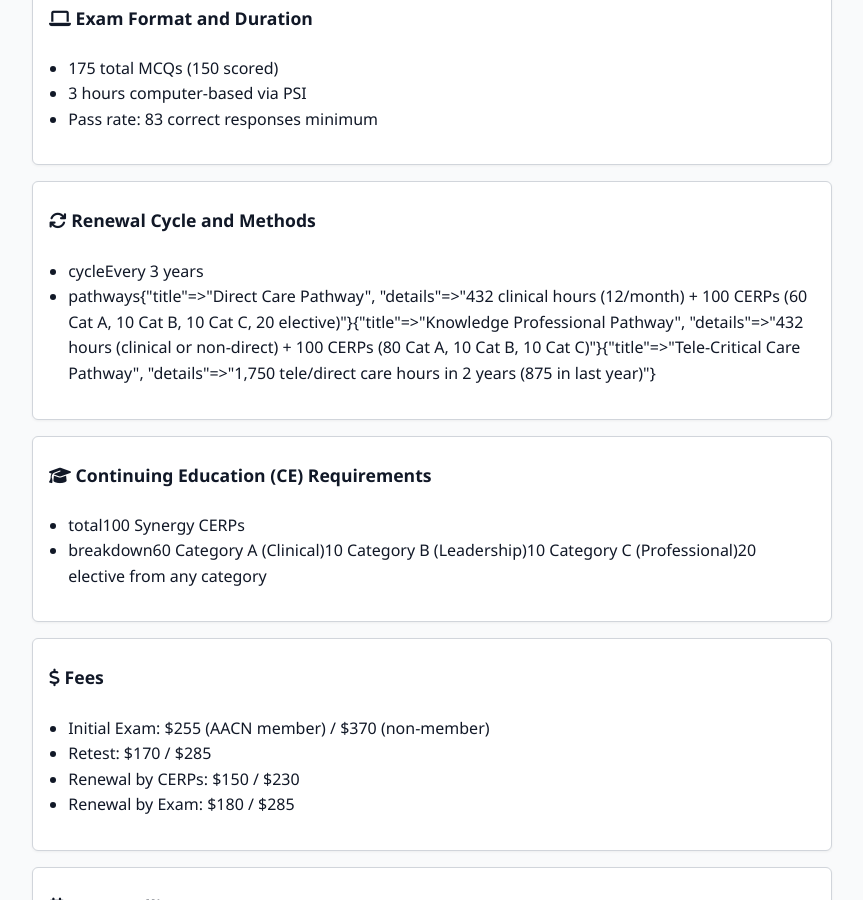
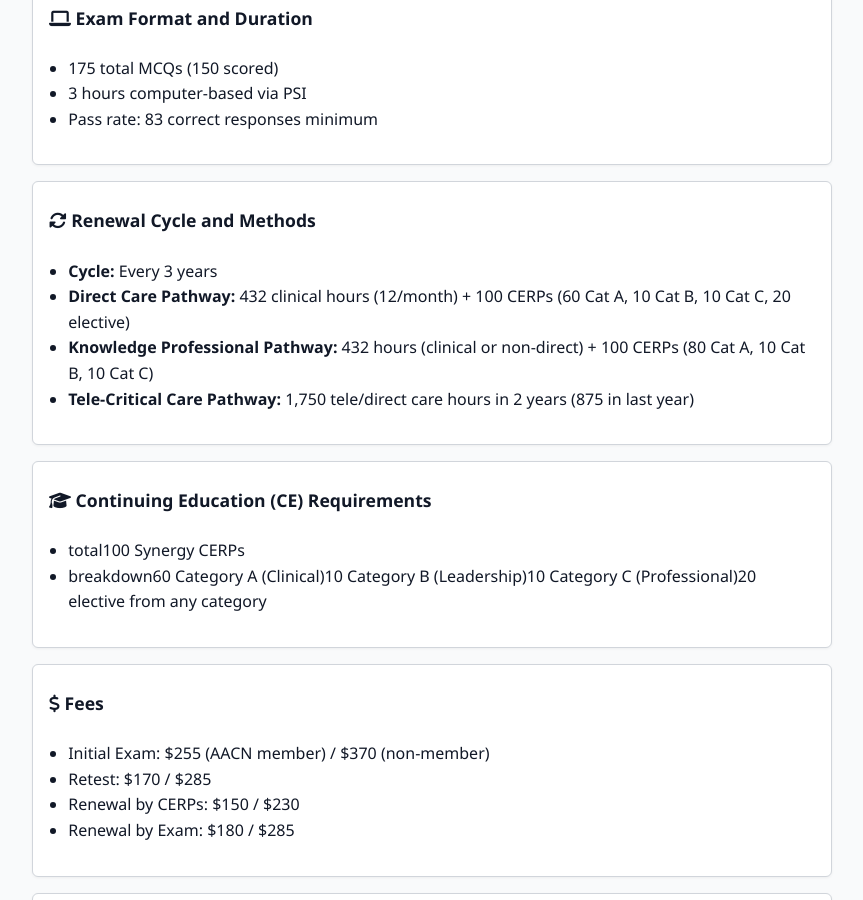
Before and after one commit to simpyll/sort-filter-search, a Jekyll site: the page built from ccrn.md, in a window 1280 px wide and 900 px high, scrolled down 963 px. Shown: the whole window, without its empty margins (208-1071 px from the left). Built offline with Jekyll 4.4.1, drawn with Linux system fonts in a browser that asks for light colours.

Commit message:
Update page.html

```diff
--- a/_layouts/page.html
+++ b/_layouts/page.html
@@ -109,9 +109,12 @@
 </details>
 
 <details open>
-  <summary><i class="fas fa-sync"></i> Renewal Cycle and Methods</summary>
+  <summary><i class="fas fa-sync-alt"></i> Renewal Cycle and Methods</summary>
   <ul>
-    {% for item in page.renewal-cycle-and-methods %}<li>{{ item }}</li>{% endfor %}
+    <li><strong>Cycle:</strong> {{ page.renewal-cycle-and-methods.cycle }}</li>
+    {% for item in page.renewal-cycle-and-methods.pathways %}
+      <li><strong>{{ item.title }}:</strong> {{ item.details }}</li>
+    {% endfor %}
   </ul>
 </details>
 
```
